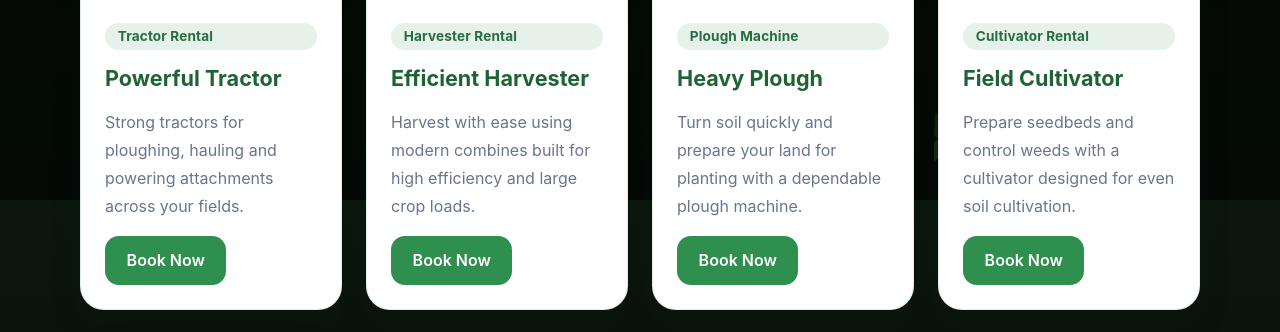
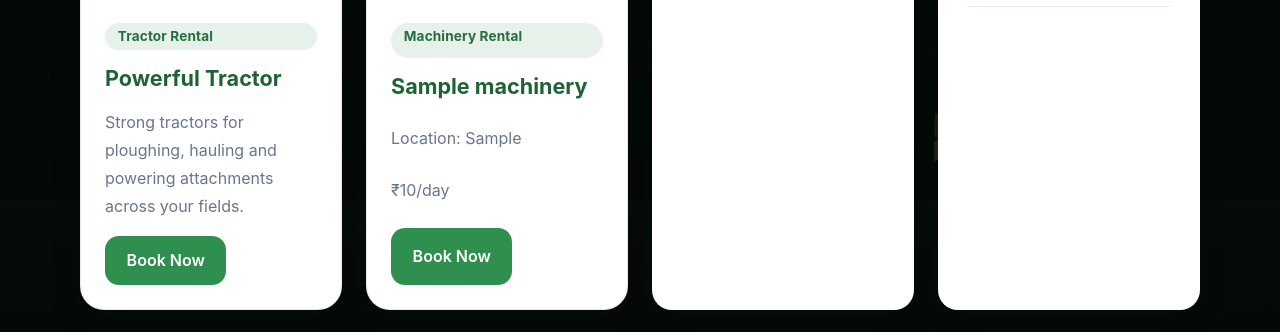
Before and after one commit to lekhangowdamu-max/agrosmart, a Flask app: page /machinery in a window 1280 px wide. Shown: the part 600-932 px from the top of the page. Run offline with Flask 3, Linux system fonts and the light colour scheme; tables that the repository leaves empty hold one stand-in row (values such as "Sample post"); grey boxes marked "Sample" are stand-in pictures.

Commit message:
Fix dynamic machinery booking

```diff
--- a/templates/machinery.html
+++ b/templates/machinery.html
@@ -22,46 +22,45 @@
         </div>
     </article>
 
-    <article class="rental-card">
-        <img src="https://static.agriculture-machine.com/wp-content/uploads/2023/11/combine-harvester-for-sale.webp" alt="Harvester machine">
-        <div class="rental-card-body">
-            <span class="rental-tag">Harvester Rental</span>
-            <h3>Efficient Harvester</h3>
-            <p>Harvest with ease using modern combines built for high efficiency and large crop loads.</p>
-            <a href="/book_machine/2" class="button">Book Now</a>
-        </div>
-    </article>
+   {% for machine in machines %}
+<article class="rental-card">
 
-    <article class="rental-card">
-        <img src="https://5.imimg.com/data5/ANDROID/Default/2022/7/QE/NX/EZ/21184898/product-jpeg-500x500.jpg" alt="Heavy plough machine">
-        <div class="rental-card-body">
-            <span class="rental-tag">Plough Machine</span>
-            <h3>Heavy Plough</h3>
-            <p>Turn soil quickly and prepare your land for planting with a dependable plough machine.</p>
-            <a href="/book_machine/3" class="button">Book Now</a>
-        </div>
-    </article>
+    {% if machine.image_url %}
+    <img src="/static/{{ machine.image_url }}"
+         alt="{{ machine.name }}">
+    {% else %}
+    <img src="https://via.placeholder.com/300"
+         alt="Machine">
+    {% endif %}
 
-    <article class="rental-card">
-        <img src="https://5.imimg.com/data5/SELLER/Default/2024/5/417356262/AF/NT/VN/174709/power-tiller-1000x1000.png" alt="Cultivator machine">
-        <div class="rental-card-body">
-            <span class="rental-tag">Cultivator Rental</span>
-            <h3>Field Cultivator</h3>
-            <p>Prepare seedbeds and control weeds with a cultivator designed for even soil cultivation.</p>
-            <a href="/book_machine/4" class="button">Book Now</a>
-        </div>
-    </article>
+    <div class="rental-card-body">
 
-    <article class="rental-card">
-        <img src="https://m.media-amazon.com/images/I/71ftZ+YlAGL._AC_SL1000_.jpg" alt="Precision Seeder">
-        <div class="rental-card-body">
-            <span class="rental-tag">Seeder Rental</span>
-            <h3>Precision Seeder</h3>
-            <p>Plant seeds accurately in rows with a seeder built for efficient, modern farming.</p>
-            <a href="/book_machine/5" class="button">Book Now</a>
-        </div>
-    </article>
-</section>
+        <span class="rental-tag">
+            Machinery Rental
+        </span>
+
+        <h3>{{ machine.name }}</h3>
+
+        <p>
+            Location:
+            {{ machine.location }}
+        </p>
+
+        <p>
+            ₹{{ machine.price_per_day }}/day
+        </p>
+
+        <a href="/book_machine/{{ machine.id }}"
+           class="button">
+
+           Book Now
+
+        </a>
+
+    </div>
+
+</article>
+{% endfor %}
 
 <section class="panel">
     <h2>Available Machinery Listings</h2>
```
